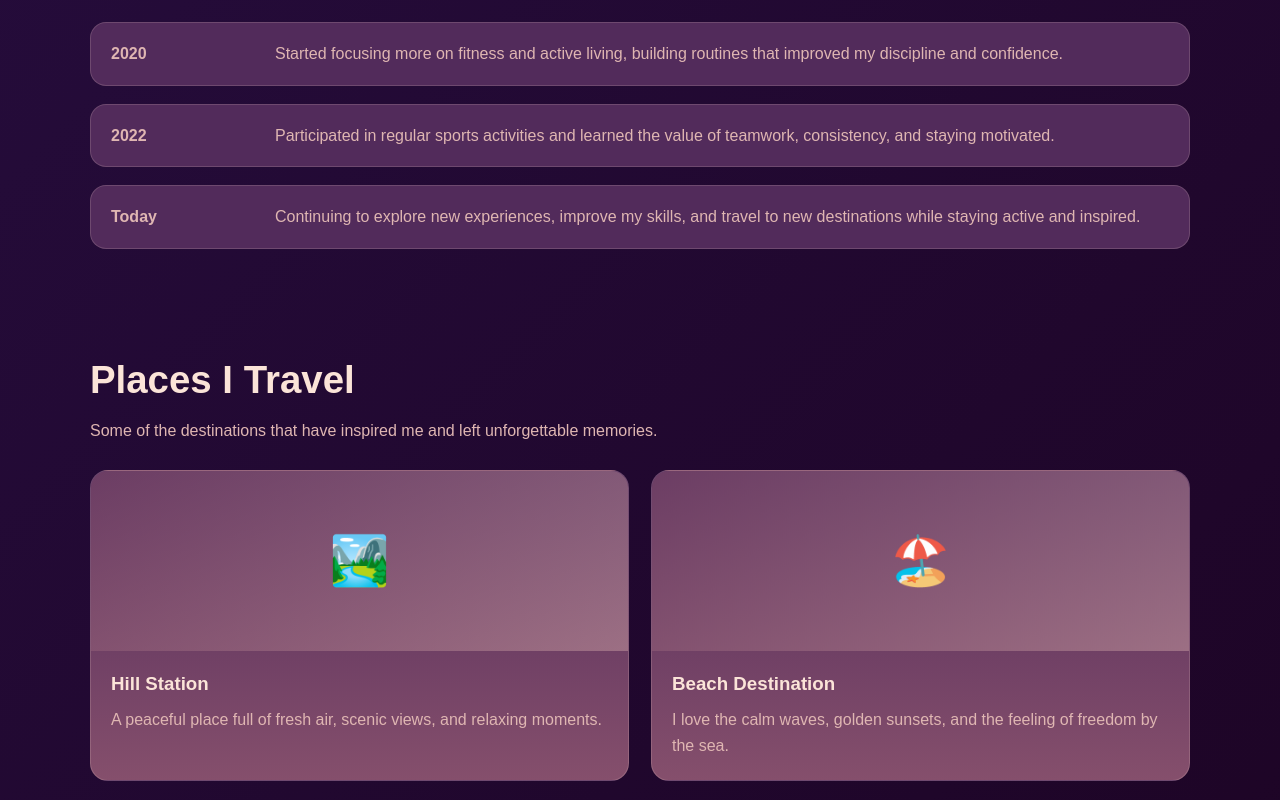
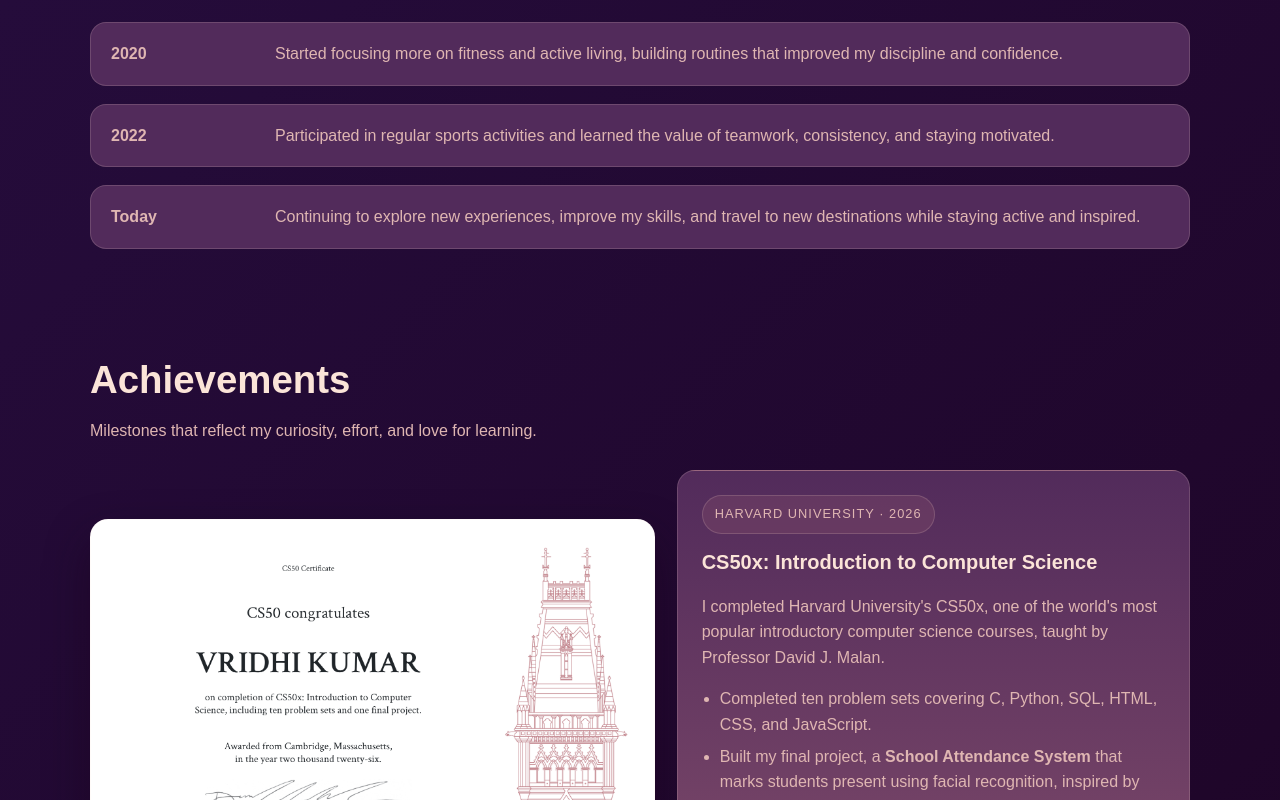
Before and after one commit to vinodlucky1981/vridhikumar, a plain HTML site: page index.html in a window 1280 px wide. Shown: the part 2000-2800 px from the top of the page. Drawn offline with Linux system fonts and the light colour scheme.

Commit message:
adding photos in achivemnt section

```diff
--- a/index.html
+++ b/index.html
@@ -563,6 +563,42 @@
         line-height: 1.6;
       }
 
+      .achievement-grid {
+        display: grid;
+        grid-template-columns: 1.1fr 1fr;
+        gap: 22px;
+        align-items: center;
+      }
+
+      .achievement-certificate {
+        display: block;
+        background: #ffffff;
+        border: 1px solid var(--border);
+        border-radius: 18px;
+        padding: 12px;
+        box-shadow: var(--shadow);
+        transition: transform 0.2s ease;
+      }
+
+      .achievement-certificate:hover {
+        transform: translateY(-4px);
+      }
+
+      .achievement-certificate img {
+        width: 100%;
+        height: auto;
+        display: block;
+        border-radius: 8px;
+      }
+
+      .achievement-story .eyebrow {
+        margin-bottom: 12px;
+      }
+
+      .achievement-story ul {
+        margin-bottom: 20px;
+      }
+
       footer {
         padding: 18px 0 50px;
         color: var(--muted);
@@ -576,6 +612,7 @@
         .travel-grid,
         .gallery-grid,
         .community-grid,
+        .achievement-grid,
         .editorial-collage {
           grid-template-columns: 1fr;
         }
@@ -599,6 +636,7 @@
           <div class="brand">Vridhi Kumar</div>
           <div class="nav-links">
             <a href="#reading">Reading</a>
+            <a href="#achievements">Achievements</a>
             <a href="#travel">Travel</a>
             <a href="#gallery">Gallery</a>
             <a href="#community">Community</a>
@@ -751,6 +789,44 @@
               <div>
                 Continuing to explore new experiences, improve my skills, and travel to
                 new destinations while staying active and inspired.
+              </div>
+            </div>
+          </div>
+        </div>
+      </section>
+
+      <section id="achievements">
+        <div class="container">
+          <div class="section-heading">
+            <h2>Achievements</h2>
+            <p>Milestones that reflect my curiosity, effort, and love for learning.</p>
+          </div>
+
+          <div class="achievement-grid">
+            <a class="achievement-certificate" href="photos/cs50x-certificate.pdf" target="_blank" rel="noreferrer">
+              <img src="photos/cs50x-certificate.png" alt="CS50 Certificate awarded to Vridhi Kumar for completing CS50x: Introduction to Computer Science, Harvard University, 2026" />
+            </a>
+
+            <div class="card achievement-story">
+              <span class="eyebrow">Harvard University · 2026</span>
+              <h3>CS50x: Introduction to Computer Science</h3>
+              <p>
+                I completed Harvard University's CS50x, one of the world's most
+                popular introductory computer science courses, taught by
+                Professor David J. Malan.
+              </p>
+              <ul>
+                <li>Completed ten problem sets covering C, Python, SQL, HTML, CSS, and JavaScript.</li>
+                <li>
+                  Built my final project, a <strong>School Attendance System</strong>
+                  that marks students present using facial recognition, inspired by
+                  the time my teachers spent taking attendance by hand every morning.
+                </li>
+                <li>Learned to break big problems into small steps and keep going when code doesn't work the first time.</li>
+              </ul>
+              <div class="cta-row">
+                <a class="button primary" href="https://cs50.harvard.edu/certificates/38bb0df1-7f78-4e87-a7c1-dbeb669c98fc" target="_blank" rel="noreferrer">Verify Certificate</a>
+                <a class="button secondary" href="photos/cs50x-certificate.pdf" target="_blank" rel="noreferrer">View PDF</a>
               </div>
             </div>
           </div>
```
Also changed, not shown: photos/cs50x-certificate.png (added), 1 other file.
